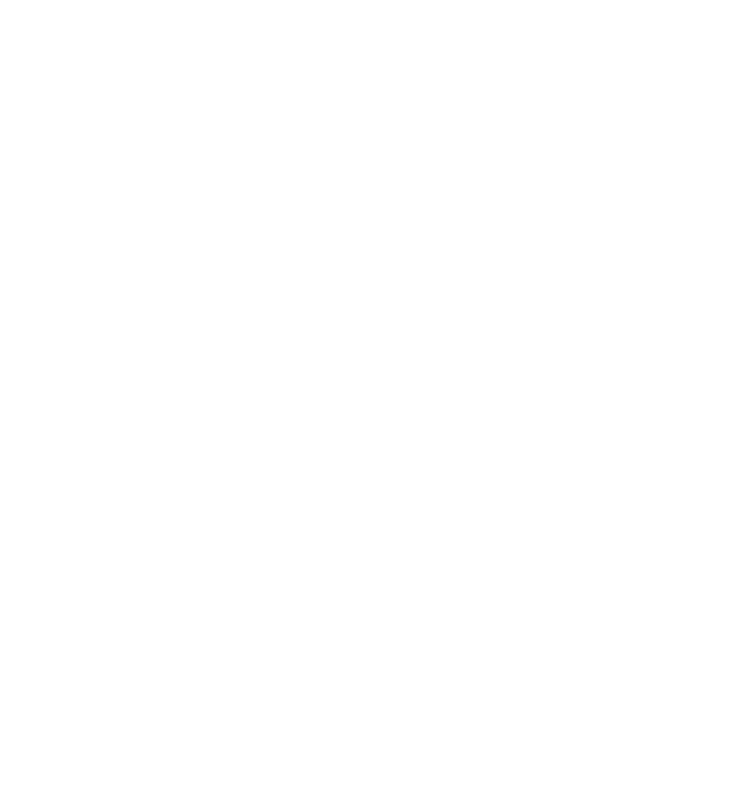
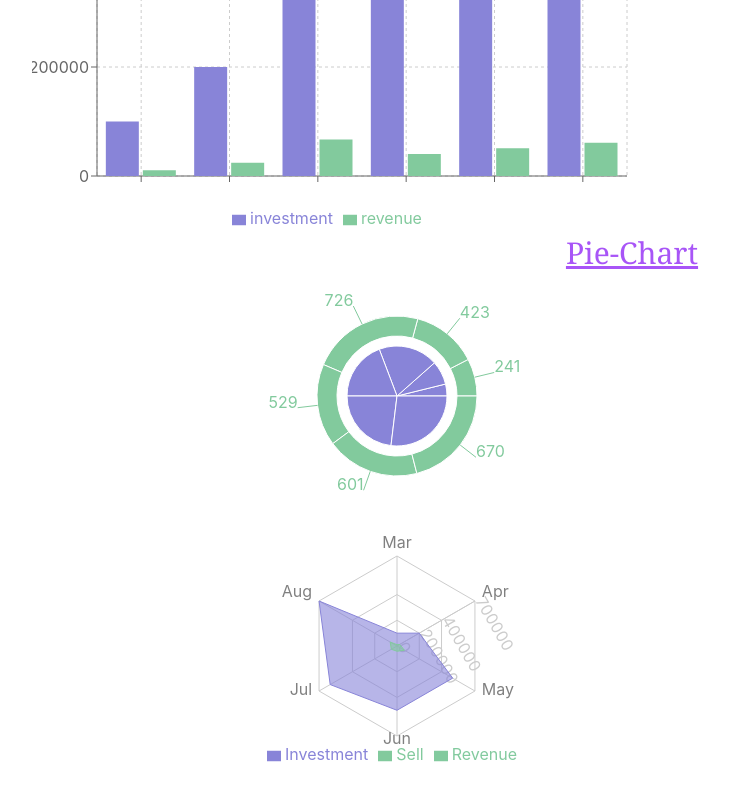
Before and after one commit to Rakib665/product-analysis-website, a React (Create React App) app: page /dashboard in a window 1280 px wide. Shown: the part 914-1714 px from the top of the page, without its empty margins (8-737 px from the left). Before the commit the page ends 800 px from the top, so only its background shows below. Built offline with nearby package versions, Linux system fonts and the light colour scheme.

Commit message:
after add Chart

```diff
--- a/package.json
+++ b/package.json
@@ -3,6 +3,9 @@
   "version": "0.1.0",
   "private": true,
   "dependencies": {
+    "@fortawesome/fontawesome-svg-core": "^6.1.1",
+    "@fortawesome/free-solid-svg-icons": "^6.1.1",
+    "@fortawesome/react-fontawesome": "^0.1.18",
     "@testing-library/jest-dom": "^5.16.3",
     "@testing-library/react": "^12.1.4",
     "@testing-library/user-event": "^13.5.0",
--- a/src/components/Dashboard/Dashboard.js
+++ b/src/components/Dashboard/Dashboard.js
@@ -1,10 +1,90 @@
 import React from 'react';
+import { Bar, BarChart, CartesianGrid, Legend, Line, LineChart, Pie, PieChart, PolarAngleAxis, PolarGrid, PolarRadiusAxis, Radar, RadarChart, Tooltip, XAxis, YAxis } from 'recharts';
 
 const Dashboard = () => {
+    const data = [
+        {
+            "month": "Mar",
+            "investment": 100000,
+            "sell": 241,
+            "revenue": 10401
+        },
+        {
+            "month": "Apr",
+            "investment": 200000,
+            "sell": 423,
+            "revenue": 24500
+        },
+        {
+            "month": "May",
+            "investment": 500000,
+            "sell": 726,
+            "revenue": 67010
+        },
+        {
+            "month": "Jun",
+            "investment": 500000,
+            "sell": 529,
+            "revenue": 40405
+        },
+        {
+            "month": "Jul",
+            "investment": 600000,
+            "sell": 601,
+            "revenue": 50900
+        },
+        {
+            "month": "Aug",
+            "investment": 700000,
+            "sell": 670,
+            "revenue": 61000
+        }
+    ]
     return (
-        <div>
-            <h2 className='text-5xl'>Dashboard..............................</h2>
+        <div className='grid m-10'>
+            <div className='line-chart'>
+                <h2 className='text-3xl font-serif text-blue-500 underline'>Line-Chart</h2>
+                <LineChart height={470} width={600} data={data}>
+                    <Line type='monotoneX' dataKey='sell' stroke="#8884d8"></Line>
+                    <Line type='monotone' dataKey='investment'></Line>
+                    <XAxis dataKey='month'></XAxis>
+                    <YAxis></YAxis>
+                </LineChart>
+            </div>
+            <div className='bar-chart'>
+                <h2 className='text-3xl font-serif text-orange-500 underline'>Bar-Chart</h2>
+                <BarChart height={500} width={600} data={data}>
+                    <CartesianGrid strokeDasharray="3 3" />
+                    <XAxis dataKey="name" />
+                    <YAxis />
+                    <Tooltip />
+                    <Legend />
+                    <Bar dataKey="investment" fill="#8884d8" />
+                    <Bar dataKey="revenue" fill="#82ca9d" />
+
+                </BarChart>
+            </div>
+            <div className="pie-chart">
+                <h2 className='text-3xl font-serif text-purple-500 underline'>Pie-Chart</h2>
+
+                <PieChart width={730} height={250}>
+                    <Pie data={data} dataKey="investment" nameKey="investment" cx="50%" cy="50%" outerRadius={50} fill="#8884d8" />
+                    <Pie data={data} dataKey="sell" nameKey="sell" cx="50%" cy="50%" innerRadius={60} outerRadius={80} fill="#82ca9d" label />
+                </PieChart>
+            </div>
+            <div className="radar-chart">
+                <RadarChart outerRadius={90} width={730} height={250} data={data}>
+                    <PolarGrid />
+                    <PolarAngleAxis dataKey="month" />
+                    <PolarRadiusAxis angle={30} domain={[0, 150]} />
+                    <Radar name="Investment" dataKey="investment" stroke="#8884d8" fill="#8884d9" fillOpacity={0.6} />
+                    <Radar name="Sell" dataKey="sell" stroke="#82ca9d" fill="#82ca9c" fillOpacity={0.6} />
+                    <Radar name="Revenue" dataKey="revenue" stroke="#82ca9e" fill="#82ca9e" fillOpacity={0.6} />
+                    <Legend />
+                </RadarChart>
+            </div>
         </div>
+
     );
 };
 
--- a/src/components/Home/Home.css
+++ b/src/components/Home/Home.css
@@ -28,3 +28,6 @@
 /* .reviews-items{
 
 } */
+.see-all-review{
+margin: 15px;
+}
--- a/src/components/Home/Home.js
+++ b/src/components/Home/Home.js
@@ -23,7 +23,10 @@
                 </div>
             </div>
             <div className="reviews-items">
-
+                <div>
+                    <h3 className='text-4xl font-semibold text-slate-600  underline'>Customer Review(3)</h3>
+                </div>
+                <div className="reviews flex w-full">
                 {
 
                     reviews.slice(0,3).map(review => <Review
@@ -32,8 +35,12 @@
                     ></Review>)
                 }
 
+                </div>
+
             </div>
-            <Link className='p-3 bg-yellow-600	' to='/reviews'>See All Reviews</Link>
+            <div className='see-all-review'>
+            <Link className=' p-3 bg-yellow-600	' to='/reviews'>See All Reviews</Link>
+            </div>
         </div>
     );
 };
--- a/src/components/Review/Review.css
+++ b/src/components/Review/Review.css
@@ -1,4 +1,19 @@
 .review-list{
-    border-bottom: 2px solid skyblue;
+    border: 2px solid #dccdcddd;
+    margin: 8px;
+    border-radius: 15px;
+    display: flex;
+    width: 600px;
+
 
 }
+.review-list img {
+    height: 100px;
+    width: 100px;
+    margin-right: 10px;
+    border-radius: 50%;
+    padding: 15px;
+}
+.reviewer-details{
+    align-items: center;
+}
--- a/src/components/Review/Review.js
+++ b/src/components/Review/Review.js
@@ -1,13 +1,22 @@
 import React from 'react';
 import './Review.css'
+import { FontAwesomeIcon } from '@fortawesome/react-fontawesome'
+import { faStar } from '@fortawesome/free-solid-svg-icons'
+
+
 
 const Review = (props) => {
-    const {name,greetings,review} = props.review
+    const {name,greetings,review,picture} = props.review
     return (
         <div className='review-list'>
-            <h2>Review By:<p className='text-fuchsia-600'>{name}</p> </h2>
+            <div className="reviewer-img">
+            <img src={picture} alt="" />
+            </div>
+           <div className="reviewer-details">
+           <h2 >Review By:<small className='text-fuchsia-600 font-medium'>{name}</small></h2>
             <h2>"{review}"</h2>
-            <h1 className='text-xl'>Rating:{greetings}</h1>
+            <h1 className='text-xl'>Rating:{greetings} <FontAwesomeIcon className='text-yellow-500' icon={faStar}></FontAwesomeIcon> </h1>
+           </div>
         </div>
     );
 };
--- a/src/components/Reviews/Reviews.js
+++ b/src/components/Reviews/Reviews.js
@@ -7,6 +7,12 @@
     return (
         <div>
           <h2>All Reviews: {reviews.length}</h2>
+          {
+            reviews.map(review => <Review
+            key= {review.id}
+            review ={review}
+            ></Review>)
+          }
         </div>
     );
 };
```
Also changed, not shown: public/review.json (+6 -6 lines), 1 other file (tests, documents, lock files or other folders).
